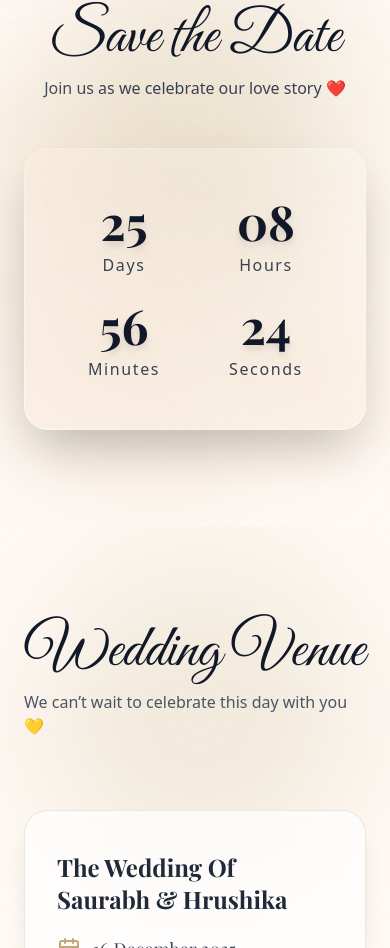
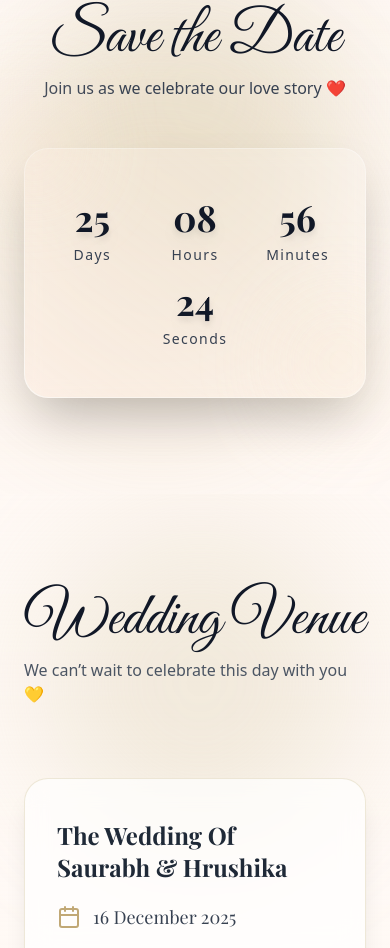
Before and after one commit to saura0497/saurabh-weds-hrushika, a React (Create React App) app: page / in a window 390 px wide. Shown: the part 5262-6210 px from the top of the page. Built offline with nearby package versions, Linux system fonts and the light colour scheme.

Commit message:
countdown changes

```diff
--- a/src/components/Countdown.jsx
+++ b/src/components/Countdown.jsx
@@ -35,40 +35,47 @@ export default function Countdown() {
 
   return (
     <SectionWrapper>
-        {/* <h2 className="text-5xl md:text-6xl font-script font-bold text-gray-800 mb-4 drop-shadow-lg">
-          Save the Date
-        </h2> */}
+
       <h2 className="text-center font-script text-6xl text-gray-900">
         Save the Date
       </h2>
+
       <p className="text-gray-700 mb-12 md:text-lg flex justify-center mt-2">
         Join us as we celebrate our love story ❤️
       </p>
 
       {/* Countdown Card */}
-        <div className="relative bg-white/20 backdrop-blur-[8px] border border-white/30 rounded-3xl py-12 px-10 shadow-2xl max-w-4xl mx-auto animate-fadeIn">
+      <div className="relative bg-white/20 backdrop-blur-[8px] border border-white/30 rounded-3xl py-12 px-6 md:px-10 shadow-2xl max-w-4xl mx-auto animate-fadeIn">
+
+        {/* Gradient overlay inside card */}
         <div className="absolute inset-0 bg-gradient-to-tr from-[#ffe5d4]/30 to-[#fff4e6]/10 rounded-3xl pointer-events-none"></div>
 
-          <div className="grid grid-cols-2 md:grid-cols-4 gap-6 relative z-10">
+        {/* FIXED → Always one row */}
+        <div className="relative z-10 flex justify-between items-center gap-4 flex-wrap md:flex-nowrap">
+
           {[
             { label: "Days", value: timeLeft.days },
             { label: "Hours", value: timeLeft.hours },
             { label: "Minutes", value: timeLeft.minutes },
             { label: "Seconds", value: timeLeft.seconds },
           ].map((item, i) => (
-              <div key={i} className="flex flex-col items-center">
-                <span className="text-5xl md:text-6xl font-serif font-bold text-gray-900 drop-shadow-lg">
+            <div key={i} className="flex flex-col items-center flex-1 min-w-[70px]">
+              <span className="text-4xl md:text-6xl font-serif font-bold text-gray-900 drop-shadow-lg">
                 {item.value}
               </span>
-                <span className="text-gray-700 tracking-widest mt-2">{item.label}</span>
+              <span className="text-gray-700 tracking-widest mt-2 text-sm md:text-base">
+                {item.label}
+              </span>
             </div>
           ))}
+
         </div>
 
-          {/* Decorative Floating Particles */}
+        {/* Floating particles */}
         <div className="absolute -top-10 -left-10 w-24 h-24 rounded-full bg-[#f8e0c9]/30 blur-2xl animate-slowFloat"></div>
         <div className="absolute -bottom-10 -right-10 w-32 h-32 rounded-full bg-[#f0d9b9]/20 blur-2xl animate-slowFloat"></div>
       </div>
+
     </SectionWrapper>
   );
 }
--- a/src/components/Hero.jsx
+++ b/src/components/Hero.jsx
@@ -11,7 +11,7 @@ const Hero = () => {
         playsInline
         className="absolute w-full h-full object-cover"
       >
-        <source src="/images/our-love 2.mp4" type="video/mp4" />
+        <source src="/images/our-love-3.mp4" type="video/mp4" />
         Your browser does not support the video tag.
       </video>
 
```
Also changed, not shown: 2 other files (tests, documents, lock files or other folders). Lines whose indentation alone changed are shown as unchanged.
